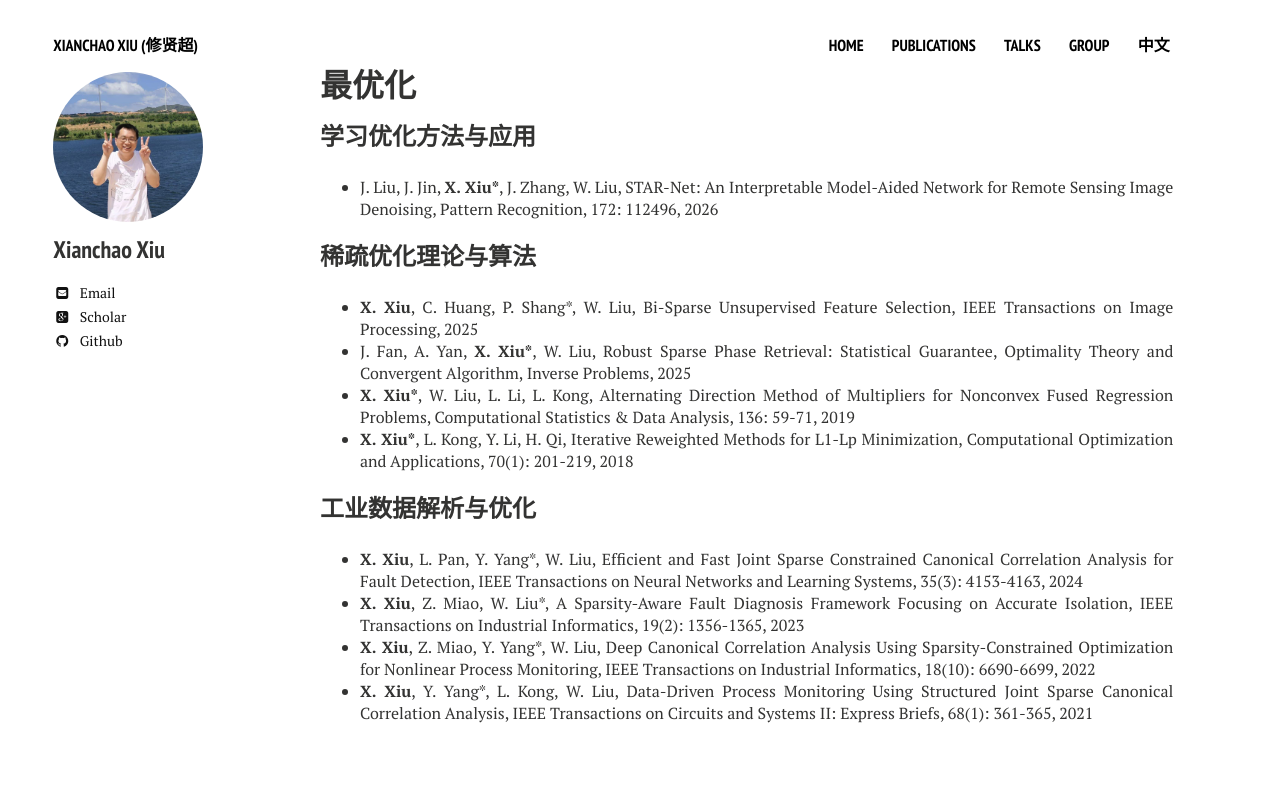
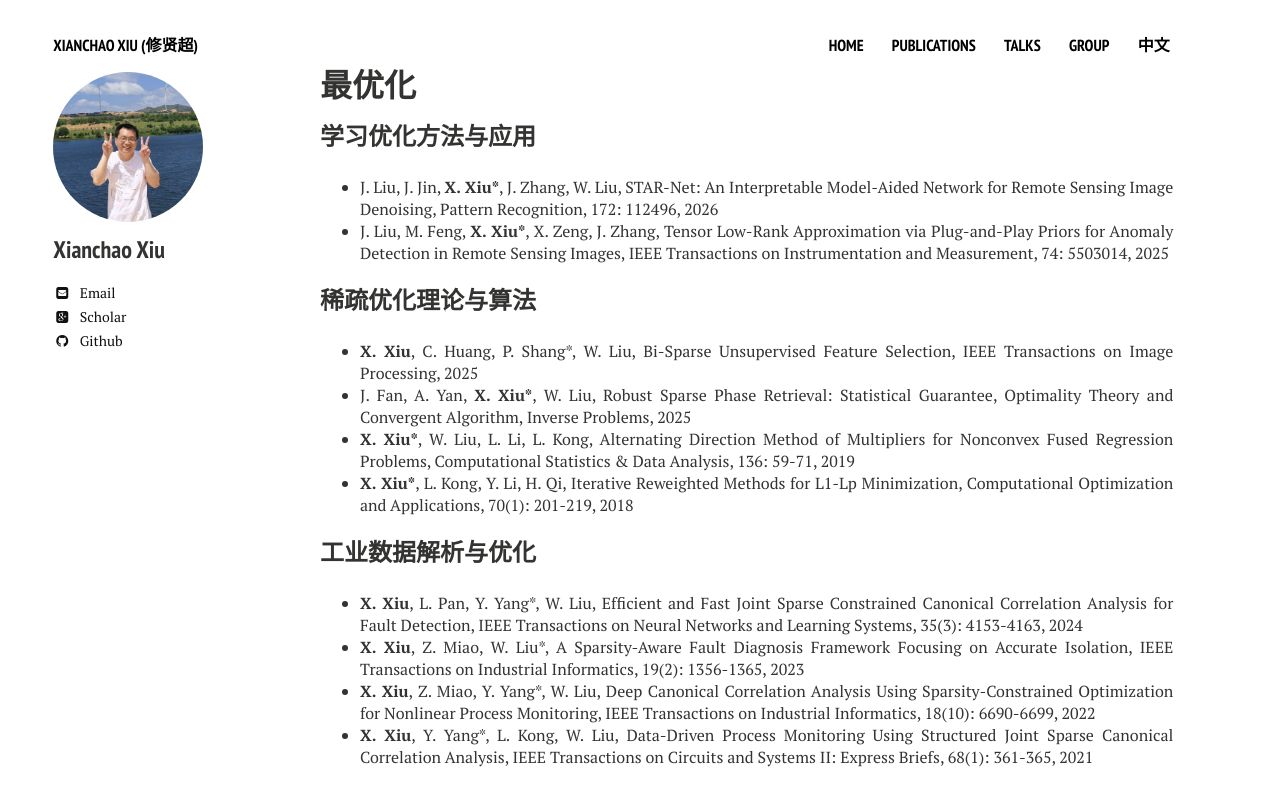
Before and after one commit to xianchaoxiu/xianchaoxiu.github.io, a Jekyll site: the page built from chinese/research/OPT/index.md, in a window 1280 px wide. Shown: the top 806 px of the page. Built offline with Jekyll 4.4.1, drawn with Linux system fonts in a browser that asks for light colours; nearby versions of some CDN libraries.

Commit message:
Update index.md

```diff
--- a/chinese/research/OPT/index.md
+++ b/chinese/research/OPT/index.md
@@ -8,7 +8,7 @@ share: false
 ### 学习优化方法与应用
 
 * J. Liu, J. Jin, <b>X. Xiu*</b>, J. Zhang, W. Liu, STAR-Net: An Interpretable Model-Aided Network for Remote Sensing Image Denoising, Pattern Recognition, 172: 112496, 2026 <br>
-
+* J. Liu, M. Feng, <b>X. Xiu*</b>, X. Zeng, J. Zhang, Tensor Low-Rank Approximation via Plug-and-Play Priors for Anomaly Detection in Remote Sensing Images, IEEE Transactions on Instrumentation and Measurement, 74: 5503014, 2025
 
 
 ### 稀疏优化理论与算法
```
